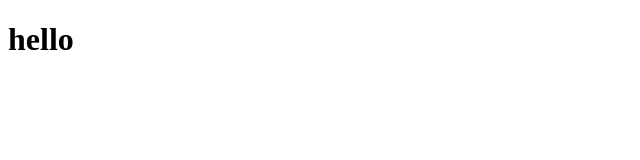
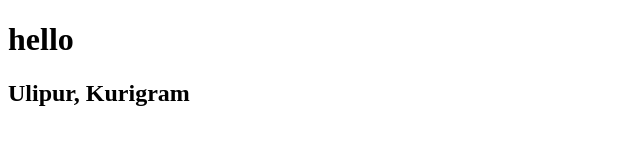
Before and after one commit to ataher-ali/Ulipur, a plain HTML site: page Index.html in a window 1280 px wide. Shown: the whole page, without its empty margins (0-640 px from the left). Drawn offline with Linux system fonts and the light colour scheme.

Commit message:
ulipur kurigram

```diff
--- a/Index.html
+++ b/Index.html
@@ -10,6 +10,8 @@
 
     <h1>hello</h1>
 
+    <h2>Ulipur, Kurigram</h2>
+
 
     <script src="/app.js"></script>
 </body>
```
